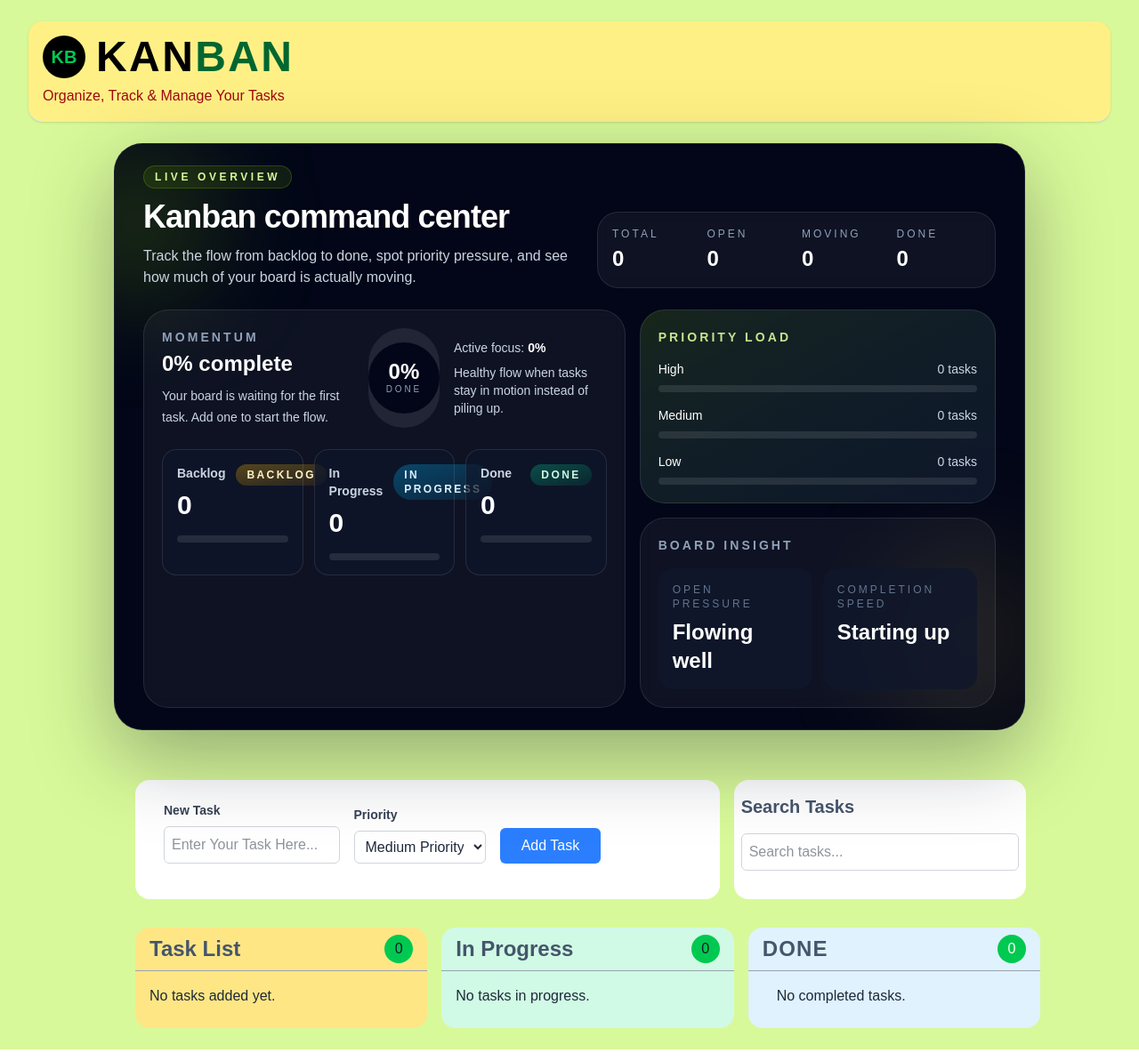
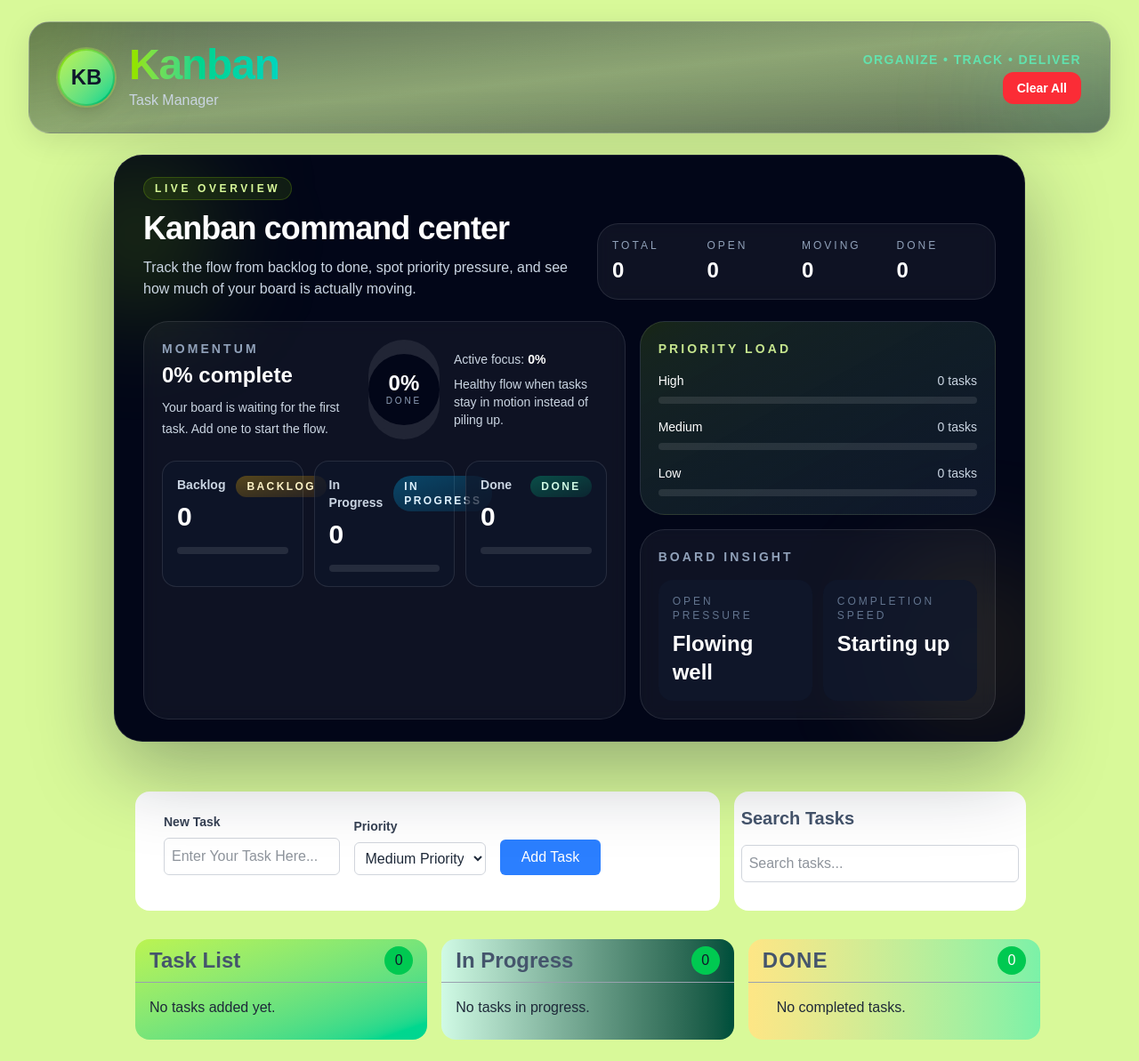
Before and after one commit to Vikas123Rathore/Kanban-Task-Manager, a React (Vite) app: page / in a window 1280 px wide. Shown: the whole page at 89% size. Built offline with nearby package versions, Linux system fonts and the light colour scheme.

Commit message:
Refactor App component to persist task states in localStorage; enhance Header with clear all functionality and update component styles for improved UI

```diff
--- a/src/App.jsx
+++ b/src/App.jsx
@@ -1,4 +1,4 @@
-import React, { useState } from 'react'
+import React, { useState, useEffect } from 'react'
 import Header from './components/Header'
 import TaskForm from './components/TaskForm'
 import TaskList from './components/TaskList'
@@ -7,13 +7,46 @@ import TaskDone from './components/TaskDone'
 import DashboardOverview from './components/DashboardOverview'
 
 const App = () => {
-  const [tasks, setTasks] = useState([])
-  const [inProgressTasks, setInProgressTasks] = useState([])
-  const [doneTasks, setDoneTasks] = useState([])
+  const [tasks, setTasks] = useState(() => {
+    const savedTasks = localStorage.getItem('tasks')
+
+    return savedTasks ? JSON.parse(savedTasks) : []
+  })
+  const [inProgressTasks, setInProgressTasks] = useState(() => {
+    const savedTasks = localStorage.getItem('inProgressTasks')
+
+    return savedTasks ? JSON.parse(savedTasks) : []
+  })
+  const [doneTasks, setDoneTasks] = useState(() => {
+    const savedTasks = localStorage.getItem('doneTasks')
+
+    return savedTasks ? JSON.parse(savedTasks) : []
+  })
+  useEffect(() => {
+    localStorage.setItem('tasks', JSON.stringify(tasks))
+  }, [tasks])
+
+  useEffect(() => {
+    localStorage.setItem('inProgressTasks', JSON.stringify(inProgressTasks))
+  }, [inProgressTasks])
+
+  useEffect(() => {
+    localStorage.setItem('doneTasks', JSON.stringify(doneTasks))
+  }, [doneTasks])
+
+  const clearAllData = () => {
+    localStorage.removeItem('tasks')
+    localStorage.removeItem('inProgressTasks')
+    localStorage.removeItem('doneTasks')
+
+    setTasks([])
+    setInProgressTasks([])
+    setDoneTasks([])
+  }
 
   return (
     <div className="mx-auto min-h-screen px-4 py-6 text-slate-900 bg-lime-200 md:px-8">
-      <Header />
+      <Header clearAllData={clearAllData} />
 
       <div className="mt-6 md:mx-24">
         <DashboardOverview
--- a/src/components/DashboardOverview.jsx
+++ b/src/components/DashboardOverview.jsx
@@ -70,7 +70,7 @@ const DashboardOverview = ({
             </div>
           </div>
 
-          <div className="grid grid-cols-2 gap-3 rounded-3xl border border-white/10 bg-white/5 p-4 backdrop-blur-sm sm:grid-cols-4 lg:min-w-[28rem]">
+          <div className="grid grid-cols-2 gap-3 rounded-3xl border border-white/10 bg-white/5 p-4 backdrop-blur-sm sm:grid-cols-4 lg:min-w-md">
             <div>
               <p className="text-xs uppercase tracking-[0.25em] text-slate-400">
                 Total
@@ -162,7 +162,7 @@ const DashboardOverview = ({
                       </p>
                     </div>
                     <div
-                      className={`rounded-full bg-gradient-to-br ${stage.tone} px-3 py-1 text-xs font-semibold uppercase tracking-[0.2em]`}
+                      className={`rounded-full bg-linear-to-br ${stage.tone} px-3 py-1 text-xs font-semibold uppercase tracking-[0.2em]`}
                     >
                       {stage.label}
                     </div>
@@ -185,7 +185,7 @@ const DashboardOverview = ({
           </div>
 
           <div className="grid gap-4">
-            <div className="rounded-[1.75rem] border border-white/10 bg-gradient-to-br from-lime-400/15 to-slate-900 p-5">
+            <div className="rounded-[1.75rem] border border-white/10 bg-linear-to-br from-lime-400/15 to-slate-900 p-5">
               <p className="text-sm font-semibold uppercase tracking-[0.22em] text-lime-200/90">
                 Priority load
               </p>
--- a/src/components/Header.jsx
+++ b/src/components/Header.jsx
@@ -1,28 +1,48 @@
 import React from 'react'
 
-const Header = () => {
+const Header = ({ clearAllData }) => {
   return (
-    <header className="w-full py-4 border-b border-gray-200 bg-yellow-200 rounded-2xl shadow-sm px-4 ">
-      <div className="flex items-center justify-start gap-3">
+    <header className="relative overflow-hidden rounded-3xl border border-white/20 bg-linear-to-br from-slate-900/60 via-slate-800/40 to-slate-900/60 px-6 py-5 backdrop-blur-lg shadow-[0_8px_32px_rgba(0,0,0,0.1)] md:px-8 md:py-6">
+      <div className="absolute -left-20 -top-20 h-40 w-40 rounded-full bg-lime-400/20 blur-3xl" />
+      <div className="absolute -right-16 -bottom-16 h-48 w-48 rounded-full bg-emerald-300/10 blur-3xl" />
 
+      <div className="relative z-10 flex flex-col gap-4 md:flex-row md:items-center md:justify-between">
+        <div className="flex items-center gap-4">
           {/* Logo */}
-        <div className="w-12 h-12 rounded-full bg-black flex items-center justify-center">
-          <span className="text-green-500 font-extrabold text-xl">
+          <div className="relative flex h-16 w-16 items-center justify-center rounded-full bg-linear-to-br from-lime-400 to-emerald-500 shadow-lg ring-2 ring-lime-300/30">
+            <div className="absolute inset-0.5 rounded-full bg-linear-to-br from-lime-300 to-emerald-400" />
+            <span className="relative font-black text-2xl text-slate-900">
               KB
             </span>
           </div>
 
-        {/* App Name */}
-        <h1 className="text-3xl md:text-5xl font-extrabold uppercase tracking-wider">
-          <span className="text-black">Kan</span>
-          <span className="text-green-800">ban</span>
+          {/* App Name & Tagline */}
+          <div>
+            <h1 className="text-4xl font-black leading-none tracking-tight md:text-5xl">
+              <span className="bg-linear-to-r from-lime-400 via-emerald-400 to-teal-400 bg-clip-text text-transparent">
+                Kanban
+              </span>
             </h1>
-
+            <p className="mt-1 text-sm font-medium text-slate-300 md:text-base">
+              Task Manager
+            </p>
+          </div>
         </div>
 
-      <p className=" text-red-800 mt-2">
-        Organize, Track & Manage Your Tasks
+        {/* Tagline */}
+        <div className="hidden flex-col items-end gap-1 md:flex">
+          <p className="text-right text-sm font-semibold uppercase tracking-widest text-emerald-300/90">
+            Organize • Track • Deliver
           </p>
+          <button
+            onClick={clearAllData}
+            className="bg-red-500 px-4 py-2 rounded-xl text-sm font-semibold text-white hover:bg-red-600 transition-colors cursor-pointer"
+          >
+            Clear All
+          </button>
+          {/* <div className="h-1 w-12 rounded-full bg-linear-to-r from-lime-400 to-emerald-400" /> */}
+        </div>
+      </div>
     </header>
   )
 }
--- a/src/components/Progress.jsx
+++ b/src/components/Progress.jsx
@@ -28,7 +28,7 @@ const Progress = ({
   }
 
   return (
-    <div className="rounded-2xl bg-emerald-100 w-full md:w-[30%]">
+    <div className="rounded-2xl bg-linear-to-r from-emerald-100 to-emerald-900 w-full md:w-[30%]">
       <div className="flex items-center justify-between px-4 py-2 border-b border-gray-400">
         <h2 className="text-2xl font-bold text-slate-600">
           In Progress
--- a/src/components/TaskDone.jsx
+++ b/src/components/TaskDone.jsx
@@ -82,7 +82,7 @@ const TaskDone = ({ doneTasks, setDoneTasks }) => {
   }
 
   return (
-    <div className="rounded-2xl bg-sky-100 border-double border-green-800 text-white w-full md:w-[30%]">
+    <div className="rounded-2xl bg-linear-to-r from-amber-200 to-green-300 border-double border-green-800 text-white w-full md:w-[30%]">
       <div className="flex items-center justify-between px-4 py-2 border-b border-gray-400">
         <h2 className="text-2xl font-bold text-slate-600 uppercase tracking-wider">
           Done
--- a/src/components/TaskList.jsx
+++ b/src/components/TaskList.jsx
@@ -49,7 +49,7 @@ const TaskList = ({
   }
 
   return (
-    <div className="rounded-2xl bg-amber-200 w-full md:w-[30%]">
+    <div className="rounded-2xl bg-linear-to-br from-lime-300 to-emerald-400 w-full md:w-[30%]">
       <div className="flex items-center justify-between px-4 py-2 border-b border-gray-400">
         <h2 className="text-2xl font-bold text-slate-600">
           Task List
```
Lines whose indentation alone changed are shown as unchanged.
